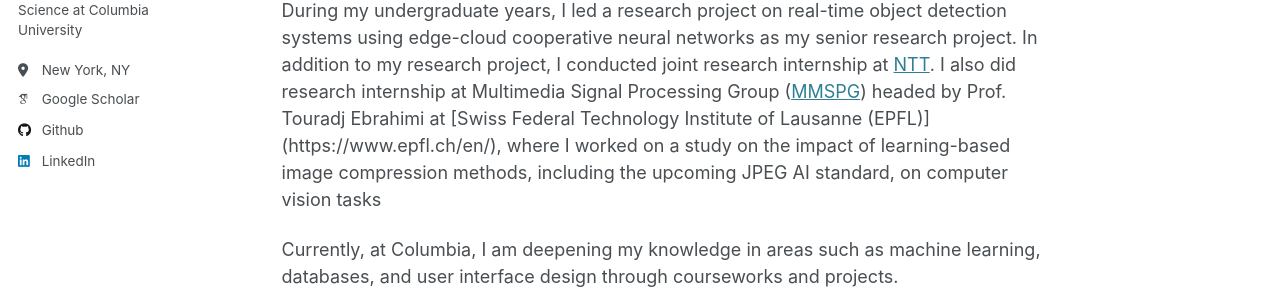
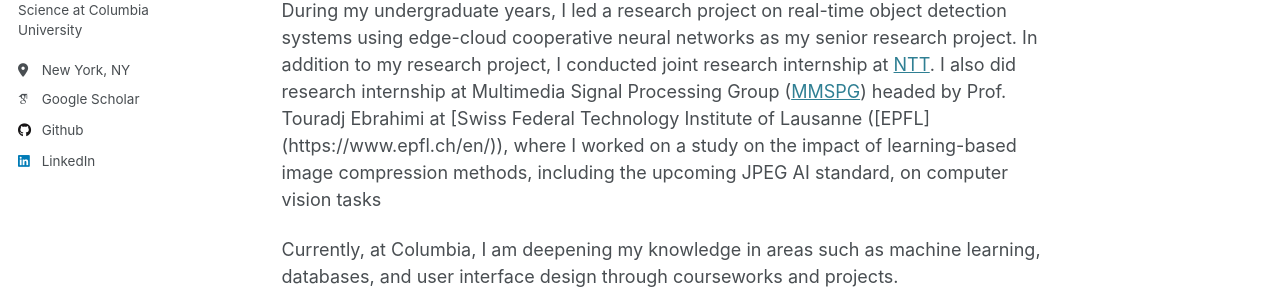
Before and after one commit to shunsukeak/shunsukeak.github.io, a Jekyll site: the page built from _pages/about.md, in a window 1280 px wide and 900 px high. Shown: the part 337-637 px from the top of the window. Built offline with Jekyll 4.4.1, drawn with Linux system fonts in a browser that asks for light colours; some web fonts are replaced.

Commit message:
update homepage

```diff
--- a/_pages/about.md
+++ b/_pages/about.md
@@ -8,7 +8,7 @@ redirect_from:
 ---
 I am a master's student majoring in Computer Science at [Columbia University](https://www.cs.columbia.edu/). Prior to beginning my master's degree, I completed my undergraduate studies at [Waseda University](https://www.comm.waseda.ac.jp/en/index.html), where I conducted research in image and video processing at Advanced Multimedia Systems Lab ([AMS](https://www.ams.giti.waseda.ac.jp/)) under the supervision of Prof. Hiroshi Watanabe. My academic journey has been defined by a strong foundation and experience in artificial intelligence, machine learning, and computer vision.
 
-During my undergraduate years, I led a research project on real-time object detection systems using edge-cloud cooperative neural networks as my senior research project. In addition to my research project, I conducted joint research internship at [NTT](https://www.rd.ntt/e/sic/). I also did research internship at Multimedia Signal Processing Group ([MMSPG](https://www.epfl.ch/labs/mmspg/)) headed by Prof. Touradj Ebrahimi at [Swiss Federal Technology Institute of Lausanne (EPFL)] (https://www.epfl.ch/en/), where I worked on a study on the impact of learning-based image compression methods, including the upcoming JPEG AI standard, on computer vision tasks
+During my undergraduate years, I led a research project on real-time object detection systems using edge-cloud cooperative neural networks as my senior research project. In addition to my research project, I conducted joint research internship at [NTT](https://www.rd.ntt/e/sic/). I also did research internship at Multimedia Signal Processing Group ([MMSPG](https://www.epfl.ch/labs/mmspg/)) headed by Prof. Touradj Ebrahimi at [Swiss Federal Technology Institute of Lausanne ([EPFL] (https://www.epfl.ch/en/)), where I worked on a study on the impact of learning-based image compression methods, including the upcoming JPEG AI standard, on computer vision tasks
 
 Currently, at Columbia, I am deepening my knowledge in areas such as machine learning, databases, and user interface design through courseworks and projects.
 
```
